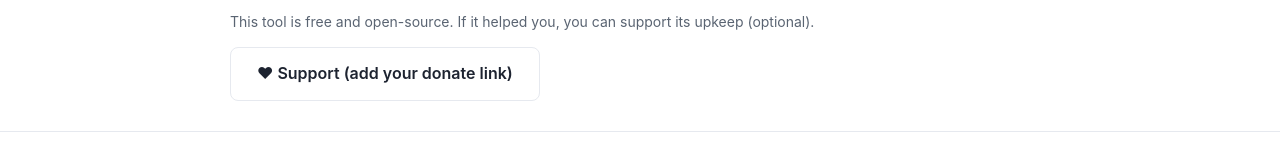
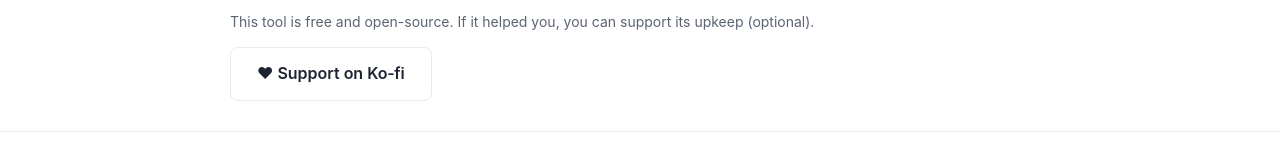
Before and after one commit to devmosman/MaintenanceCounterUtility, a plain HTML site: page docs/index.html in a window 1280 px wide. Shown: the part 1381-1532 px from the top of the page. Drawn offline with Linux system fonts and the light colour scheme.

Commit message:
Add Ko-fi donate link to landing page
Co-Authored-By: Claude Opus 4.8 (1M context) <noreply@anthropic.com>

```diff
--- a/docs/index.html
+++ b/docs/index.html
@@ -87,8 +87,7 @@
 <section><div class="wrap">
   <h2>Support the project</h2>
   <p class="muted">This tool is free and open-source. If it helped you, you can support its upkeep (optional).</p>
-  <!-- Replace the href below with your Ko-fi / PayPal / GitHub Sponsors link when ready -->
-  <a class="btn ghost" href="#">❤ Support (add your donate link)</a>
+  <a class="btn ghost" href="https://ko-fi.com/devmosman" target="_blank" rel="noopener">❤ Support on Ko‑fi</a>
 </div></section>
 
 <footer><div class="wrap">
```
